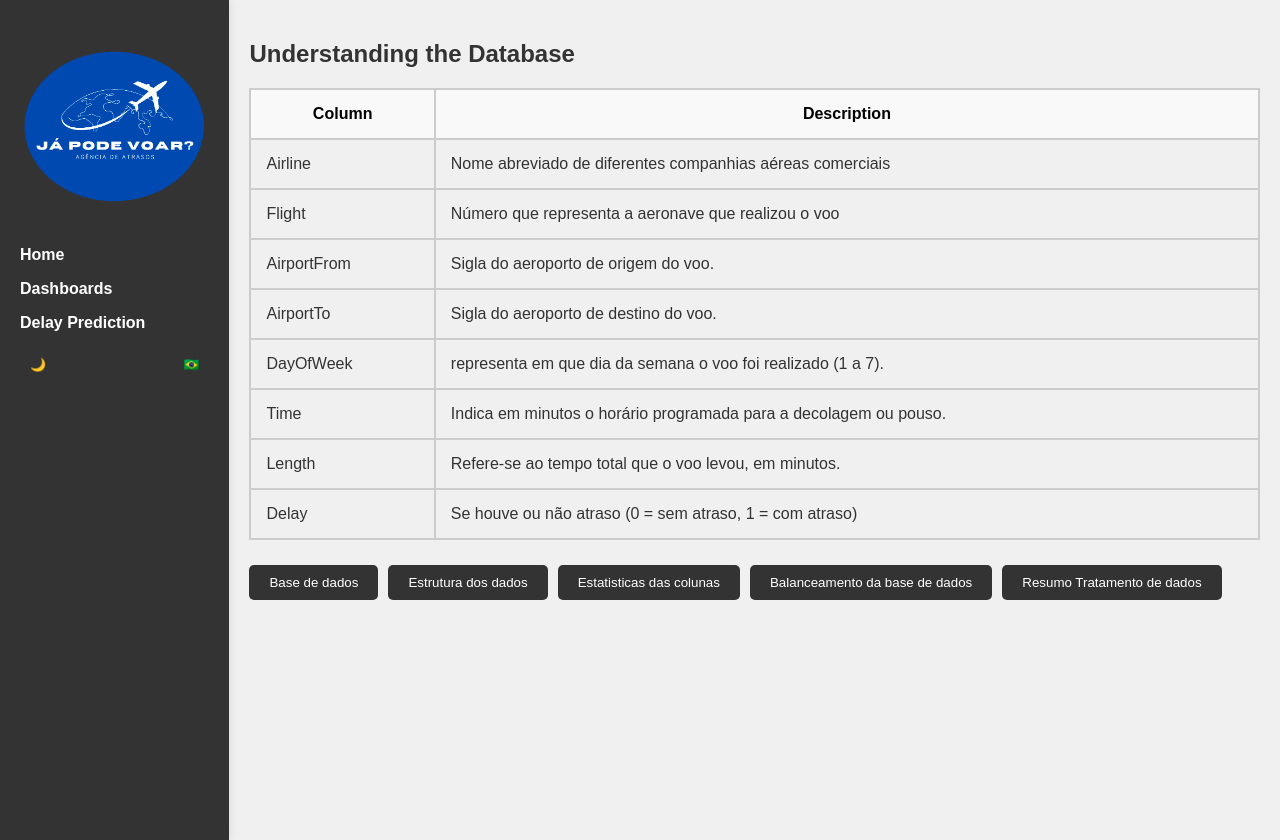
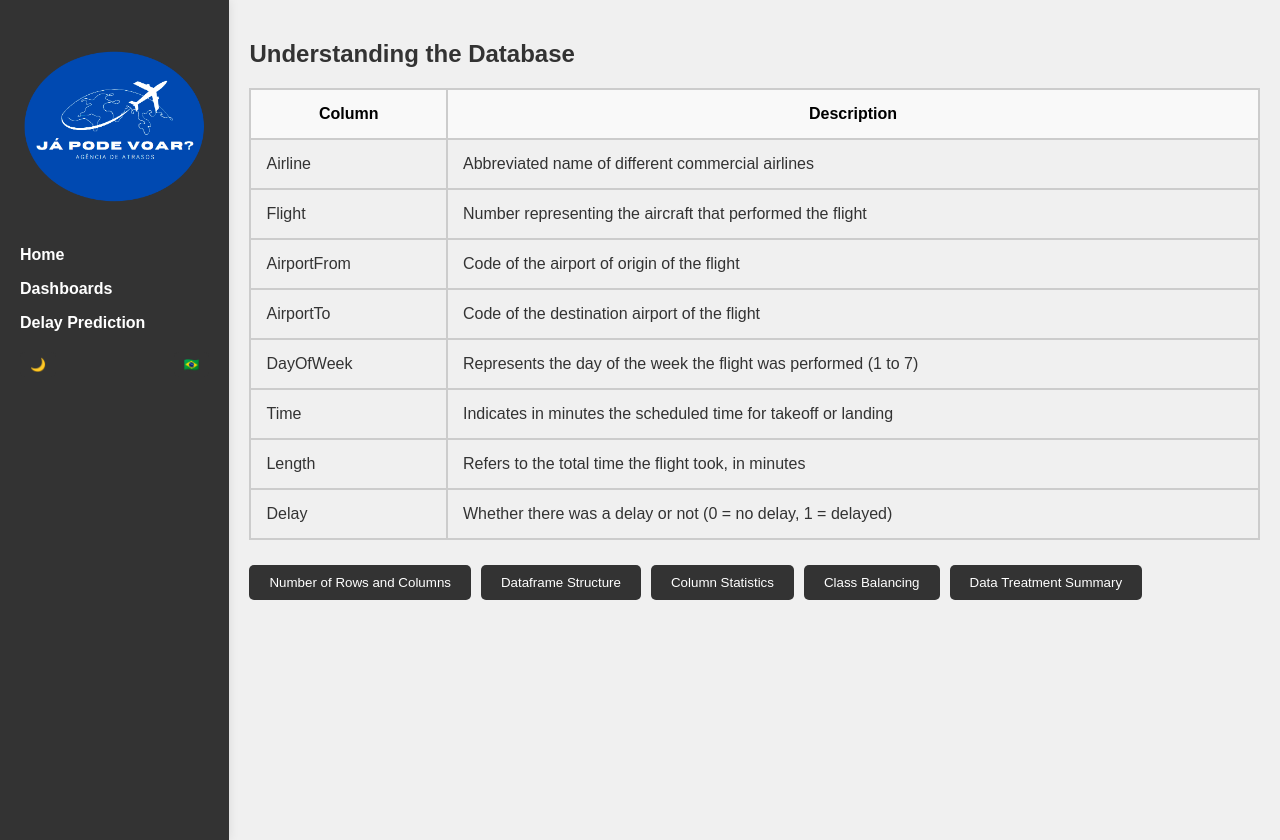
Before and after one commit to herbertgabriel/JaPodeVoar, a Flask app: page / in a window 1280 px wide. Run offline with Flask 3, Linux system fonts and the light colour scheme.

Commit message:
Refatorar estilos CSS, atualizar templates HTML para suporte a novos formatos de horário e melhorar textos, além de remover arquivo CSS desnecessário

```diff
--- a/app/routes.py
+++ b/app/routes.py
@@ -146,8 +146,8 @@ def predict_delay():
     airport_from = data['aeroporto-origem']
     airport_to = data['aeroporto-destino']
     day_of_week = int(data['dia-semana'])
-    time = int(data['horario-voo'])
-    length = int(data['duracao-voo'])
+    time = sum(int(x) * 60 ** i for i, x in enumerate(data['horario-voo'].split(":")[::-1]))
+    length = sum(int(x) * 60 ** i for i, x in enumerate(data['duracao-voo'].split(":")[::-1]))
     flight_number = data['aeronave']
 
     # Criar um DataFrame com os dados do formulário
--- a/app/static/js/buttons-index.js
+++ b/app/static/js/buttons-index.js
@@ -2,19 +2,94 @@ document.addEventListener('DOMContentLoaded', function() {
     const buttons = document.querySelectorAll('.buttons button');
     const resultDiv = document.querySelector('.result');
 
-    // Mapeamento dos textos de cada botão
-    const buttonTexts = {
-        'num-linhas-colunas': 'Base está em formato CSV e possui 42MB, no total 539383 instâncias e 8 atributos, <p data-translate="resumo-text-pt6">Aqui está o link para o conjunto de dados no Kaggle: <a href="https://www.kaggle.com/datasets/jimschacko/airlines-dataset-to-predict-a-delay">Airlines Dataset to Predict a Delay</a></p>',
-        'estrutura-dataframe': `
+    // Mapeamento dos textos de cada botão em inglês
+    const buttonTextsEN = {
+        'num-rows-columns': 'The dataset is in CSV format, with a size of 42MB, totaling 539,383 instances and 8 attributes. <p data-translate="summary-text-en6">Here is the link to the dataset on Kaggle: <a href="https://www.kaggle.com/datasets/jimschacko/airlines-dataset-to-predict-a-delay">Airlines Dataset to Predict a Delay</a></p>',
+        'dataframe-structure': `
+            <h1>DataFrame Information</h1>
+            <p>Index: 539,383 entries, 1 to 539,383</p>
+            <p>Data columns (total of 8 columns):</p>
+            <table>
+                <thead>
+                    <tr>
+                        <th>#</th>
+                        <th>Column</th>
+                        <th>Non-Null Count</th>
+                        <th>Data Type</th>
+                    </tr>
+                </thead>
+                <tbody>
+                    <tr>
+                        <td>0</td>
+                        <td>Airline</td>
+                        <td>539,383 non-null</td>
+                        <td>object</td>
+                    </tr>
+                    <tr>
+                        <td>1</td>
+                        <td>Flight</td>
+                        <td>539,383 non-null</td>
+                        <td>int64</td>
+                    </tr>
+                    <tr>
+                        <td>2</td>
+                        <td>AirportFrom</td>
+                        <td>539,383 non-null</td>
+                        <td>object</td>
+                    </tr>
+                    <tr>
+                        <td>3</td>
+                        <td>AirportTo</td>
+                        <td>539,383 non-null</td>
+                        <td>object</td>
+                    </tr>
+                    <tr>
+                        <td>4</td>
+                        <td>DayOfWeek</td>
+                        <td>539,383 non-null</td>
+                        <td>int64</td>
+                    </tr>
+                    <tr>
+                        <td>5</td>
+                        <td>Time</td>
+                        <td>539,383 non-null</td>
+                        <td>int64</td>
+                    </tr>
+                    <tr>
+                        <td>6</td>
+                        <td>Length</td>
+                        <td>539,383 non-null</td>
+                        <td>int64</td>
+                    </tr>
+                    <tr>
+                        <td>7</td>
+                        <td>Delay</td>
+                        <td>539,383 non-null</td>
+                        <td>int64</td>
+                    </tr>
+                </tbody>
+            </table>
+        `,
+        'column-data-types': 'Data Types of Each Column: \nAirline: string\nFlight: int\nAirportFrom: string\nAirportTo: string\nDayOfWeek: int\nTime: int\nLength: int\nDelay: int',
+        'check-duplicate-rows': 'Check Duplicate Rows: No duplicate rows found',
+        'column-statistics': 'Column Statistics: \nAirline: 10 unique values\nFlight: 100 unique values\nAirportFrom: 20 unique values\nAirportTo: 20 unique values\nDayOfWeek: 7 unique values\nTime: 24 unique values\nLength: 100 unique values\nDelay: 2 unique values',
+        'class-balancing': 'There is a slight imbalance (55% without delay and 45% with delay). Balancing the classes will help improve the model’s performance by ensuring it does not favor the majority class.',
+        'data-treatment-summary': 'Selected All Attributes\nNo missing data found\n\nAmbiguity of the Length Column: The Length column causes confusion as it was initially unclear whether it referred to delay time or flight duration.\n\nPrevalence of Valid Duration: Most flights with delay equal to 0 (no delay) have values in the Length column different from zero, indicating that the flight duration is generally recorded, even when no delay occurs.\n\nOutliers: The presence of only 4 rows with Length equal to zero suggests these cases are exceptions and not the norm.'
+    };
+
+    // Mapeamento dos textos de cada botão em português
+    const buttonTextsPtBr = {
+        'num-rows-columns': 'O conjunto de dados está em formato CSV, com um tamanho de 42MB, totalizando 539.383 instâncias e 8 atributos. <p data-translate="summary-text-en6">Aqui está o link para o conjunto de dados no Kaggle: <a href="https://www.kaggle.com/datasets/jimschacko/airlines-dataset-to-predict-a-delay">Airlines Dataset to Predict a Delay</a></p>',
+        'dataframe-structure': `
             <h1>Informações do DataFrame</h1>
-            <p>Índice: 539383 entradas, 1 a 539383</p>
+            <p>Índice: 539.383 entradas, de 1 a 539.383</p>
             <p>Colunas de dados (total de 8 colunas):</p>
             <table>
                 <thead>
                     <tr>
                         <th>#</th>
                         <th>Coluna</th>
-                        <th>Contagem de Não Nulos</th>
+                        <th>Contagem Não Nula</th>
                         <th>Tipo de Dado</th>
                     </tr>
                 </thead>
@@ -22,90 +97,80 @@ document.addEventListener('DOMContentLoaded', function() {
                     <tr>
                         <td>0</td>
                         <td>Airline</td>
-                        <td>539383 não nulos</td>
+                        <td>539.383 não nulos</td>
                         <td>object</td>
                     </tr>
                     <tr>
                         <td>1</td>
                         <td>Flight</td>
-                        <td>539383 não nulos</td>
+                        <td>539.383 não nulos</td>
                         <td>int64</td>
                     </tr>
                     <tr>
                         <td>2</td>
                         <td>AirportFrom</td>
-                        <td>539383 não nulos</td>
+                        <td>539.383 não nulos</td>
                         <td>object</td>
                     </tr>
                     <tr>
                         <td>3</td>
                         <td>AirportTo</td>
-                        <td>539383 não nulos</td>
+                        <td>539.383 não nulos</td>
                         <td>object</td>
                     </tr>
                     <tr>
                         <td>4</td>
                         <td>DayOfWeek</td>
-                        <td>539383 não nulos</td>
+                        <td>539.383 não nulos</td>
                         <td>int64</td>
                     </tr>
                     <tr>
                         <td>5</td>
                         <td>Time</td>
-                        <td>539383 não nulos</td>
+                        <td>539.383 não nulos</td>
                         <td>int64</td>
                     </tr>
                     <tr>
                         <td>6</td>
                         <td>Length</td>
-                        <td>539383 não nulos</td>
+                        <td>539.383 não nulos</td>
                         <td>int64</td>
                     </tr>
                     <tr>
                         <td>7</td>
                         <td>Delay</td>
-                        <td>539383 não nulos</td>
+                        <td>539.383 não nulos</td>
                         <td>int64</td>
                     </tr>
                 </tbody>
             </table>
         `,
-        'estatisticas-colunas': `
-            <h1>Estatísticas das Colunas</h1>
-            <table>
-                <thead>
-                    <tr>
-                        <th>Descrição</th>
-                        <th>Valor</th>
-                    </tr>
-                </thead>
-                <tbody>
-                    <tr>
-                        <td>Quantidade de companhias aéreas distintas</td>
-                        <td>18</td>
-                    </tr>
-                    <tr>
-                        <td>Quantidade de modelos de aviões distintos</td>
-                        <td>6585</td>
-                    </tr>
-                    <tr>
-                        <td>Quantidade de aeroportos distintos (origem)</td>
-                        <td>293</td>
-                    </tr>
-                    <tr>
-                        <td>Quantidade de aeroportos distintos (destino)</td>
-                        <td>293</td>
-                    </tr>
-                    <tr>
-                        <td>Quantidade total de voos</td>
-                        <td>539383</td>
-                    </tr>
-                </tbody>
-            </table>
-        `,
-        'balanceamento-classes': 'Há um leve desbalanceamento (55% sem atraso e 45% com atraso). Balancear as classes ajudará a melhorar o desempenho do modelo, garantindo que ele não se incline para a classe majoritária.',
-        'mostrar-tratamento-dados': 'Selecionamos Todos os Atributos\nNão foram encontrados dados faltantes\n\nAmbiguidade da Coluna Length: A coluna Length gera confusão, pois, inicialmente, não estava claro se se referia ao tempo de atraso ou à duração do voo.\n\nPredominância de Duração Válida: A maioria dos voos com delay igual a 0 (não houve atraso) possui valores na coluna Length diferente de zero, o que indica que a duração do voo é geralmente registrada, mesmo não se atrasando.\n\nOcorrências Atípicas: A presença de apenas 4 linhas com Length igual a zero sugere que esses casos são exceções e não a norma.'
+        'column-data-types': 'Tipos de dados de cada coluna: \nAirline: string\nFlight: int\nAirportFrom: string\nAirportTo: string\nDayOfWeek: int\nTime: int\nLength: int\nDelay: int',
+        'check-duplicate-rows': 'Verificar linhas duplicadas: Nenhuma linha duplicada encontrada',
+        'column-statistics': 'Estatísticas das colunas: \nAirline: 10 valores únicos\nFlight: 100 valores únicos\nAirportFrom: 20 valores únicos\nAirportTo: 20 valores únicos\nDayOfWeek: 7 valores únicos\nTime: 24 valores únicos\nLength: 100 valores únicos\nDelay: 2 valores únicos',
+        'class-balancing': 'Há um leve desequilíbrio (55% sem atraso e 45% com atraso). Balancear as classes ajudará a melhorar o desempenho do modelo, garantindo que ele não favoreça a classe majoritária.',
+        'data-treatment-summary': 'Selecionados todos os atributos\nNenhum dado ausente encontrado\n\nAmbiguidade da coluna Length: A coluna Length causa confusão, pois inicialmente não estava claro se se referia ao tempo de atraso ou à duração do voo.\n\nPrevalência da duração válida: A maioria dos voos com atraso igual a 0 (sem atraso) possui valores na coluna Length diferentes de zero, indicando que a duração do voo geralmente é registrada, mesmo quando não há atraso.\n\nOutliers: A presença de apenas 4 linhas com Length igual a zero sugere que esses casos são exceções e não a norma.'
     };
+
+    function updateButtonTexts(lang) {
+        buttons.forEach(button => {
+            const buttonText = lang === 'en' ? button.getAttribute('data-translate') : button.getAttribute('data-translate');
+            button.innerHTML = translations[lang][buttonText];
+        });
+    }
+
+    document.getElementById('toggle-language').addEventListener('click', function() {
+        const currentLang = document.documentElement.lang;
+        if (currentLang === 'en') {
+            document.documentElement.lang = 'pt-br';
+            this.textContent = '🇺🇸';
+            updateButtonTexts('pt-br');
+        } else {
+            document.documentElement.lang = 'en';
+            this.textContent = '🇧🇷';
+            updateButtonTexts('en');
+        }
+    });
 
     buttons.forEach(button => {
         button.addEventListener('click', function() {
@@ -113,10 +178,23 @@ document.addEventListener('DOMContentLoaded', function() {
             resultDiv.innerHTML = '';
 
             // Obter o texto correspondente ao botão clicado
-            const buttonText = buttonTexts[button.getAttribute('data-translate')];
+            let buttonText = document.documentElement.lang === 'en' ? buttonTextsEN[button.getAttribute('data-translate')] : buttonTextsPtBr[button.getAttribute('data-translate')];
 
             // Adicionar o conteúdo ao resultDiv
             resultDiv.innerHTML = buttonText;
         });
     });
+
+    document.getElementById('toggle-language').addEventListener('click', function() {
+    const currentLang = document.documentElement.lang;
+    if (currentLang === 'en') {
+        document.documentElement.lang = 'pt-br';
+        this.textContent = '🇺🇸';
+        translateContent('pt-br');
+    } else {
+        document.documentElement.lang = 'en';
+        this.textContent = '🇧🇷';
+        translateContent('en');
+    }
 });
+});
--- a/app/static/js/language-toggle.js
+++ b/app/static/js/language-toggle.js
@@ -1,28 +1,79 @@
 const translations = {
     'pt-br': {
-
+        'home': 'Início',
+        'dashboards': 'Dashboards',
+        'prediction': 'Previsão de Atraso',
+        'database-title': 'Conhecendo a Base de Dados',
+        'column': 'Coluna',
+        'description': 'Descrição',
+        'airline': 'Companhia Aérea',
+        'airline-description': 'Nome abreviado de diferentes companhias aéreas comerciais',
+        'flight': 'Voo',
+        'flight-description': 'Número que representa a aeronave que realizou o voo',
+        'airportFrom': 'Aeroporto de Origem',
+        'airportFrom-description': 'Código do aeroporto de origem do voo',
+        'airportTo': 'Aeroporto de Destino',
+        'airportTo-description': 'Código do aeroporto de destino do voo',
+        'dayOfWeek': 'Dia da Semana',
+        'dayOfWeek-description': 'Representa o dia da semana em que o voo foi realizado (1 a 7)',
+        'time': 'Horário',
+        'time-description': 'Indica em minutos o horário programado para decolagem ou pouso',
+        'length': 'Duração',
+        'length-description': 'Refere-se ao tempo total que o voo levou, em minutos',
+        'delay': 'Atraso',
+        'delay-description': 'Se houve ou não atraso (0 = sem atraso, 1 = com atraso)',
+        'num-rows-columns': 'Número de Linhas e Colunas',
+        'dataframe-structure': 'Estrutura do DataFrame',
+        'column-statistics': 'Estatísticas das Colunas',
+        'class-balancing': 'Balanceamento de Classes',
+        'data-treatment-summary': 'Resumo do Tratamento de Dados',
+        'linha-aerea': 'Linha Aérea:',
+        'aeronave': 'Aeronave',
+        'aeroporto-origem': 'Aeroporto de Origem:',
+        'aeroporto-destino': 'Aeroporto de Destino:',
+        'dia-semana': 'Dia da Semana:',
+        'domingo': 'Domingo',
+        'segunda-feira': 'Segunda-feira',
+        'terca-feira': 'Terça-feira',
+        'quarta-feira': 'Quarta-feira',
+        'quinta-feira': 'Quinta-feira',
+        'sexta-feira': 'Sexta-feira',
+        'sabado': 'Sábado',
+        'horario-voo': 'Horário do Voo (Horas:Minutos):',
+        'duracao-voo': 'Tempo de Duração do Voo (Horas:Minutos):',
+        'verificar-atraso': 'Verificar Atraso',
+        'result-text-delay': 'O voo está previsto para atrasar!',
+        'result-text-no-delay': 'O voo está previsto para ser pontual!',
+        'result-title': 'Resultado da Previsão'
     },
     'en': {
-        'inicio': 'Home',
-        'graficos': 'Dashboards',
-        'previsao': 'Delay Prediction',
-        'coluna': 'Column',
-        'descricao': 'Description',
-        'flight': 'Flight Identifier',
+        'home': 'Home',
+        'dashboards': 'Dashboards',
+        'prediction': 'Delay Prediction',
+        'database-title': 'Understanding the Database',
+        'column': 'Column',
+        'description': 'Description',
         'airline': 'Airline',
+        'airline-description': 'Abbreviated name of different commercial airlines',
+        'flight': 'Flight',
+        'flight-description': 'Number representing the aircraft that performed the flight',
         'airportFrom': 'Origin Airport',
+        'airportFrom-description': 'Code of the airport of origin of the flight',
         'airportTo': 'Destination Airport',
-        'dayOfWeek': 'Day of the Week',
-        'time': 'Flight Time',
-        'length': 'Flight Duration',
-        'delay': 'Delay Indicator (0 for no delay and 1 for delay)',
-        'num-linhas-colunas': 'Number of Rows and Columns',
-        'estrutura-dataframe': 'Dataframe Structure',
-        'tipos-dados-coluna': 'Data Types of Each Column',
-        'verificar-linhas-duplicadas': 'Check for Duplicate Rows',
-        'estatisticas-colunas': 'Column Statistics',
-        'balanceamento-classes': 'Class Balance',
-        'mostrar-tratamento-dados': 'Show Data Treatment',
+        'airportTo-description': 'Code of the destination airport of the flight',
+        'dayOfWeek': 'DayOfWeek',
+        'dayOfWeek-description': 'Represents the day of the week the flight was performed (1 to 7)',
+        'time': 'Time',
+        'time-description': 'Indicates in minutes the scheduled time for takeoff or landing',
+        'length': 'Length',
+        'length-description': 'Refers to the total time the flight took, in minutes',
+        'delay': 'Delay',
+        'delay-description': 'Whether there was a delay or not (0 = no delay, 1 = delayed)',
+        'num-rows-columns': 'Number of Rows and Columns',
+        'dataframe-structure': 'Dataframe Structure',
+        'column-statistics': 'Column Statistics',
+        'class-balancing': 'Class Balancing',
+        'data-treatment-summary': 'Data Treatment Summary',
         'linha-aerea': 'Airline:',
         'aeronave': 'Aircraft',
         'aeroporto-origem': 'Origin Airport:',
@@ -35,9 +86,12 @@ const translations = {
         'quinta-feira': 'Thursday',
         'sexta-feira': 'Friday',
         'sabado': 'Saturday',
-        'horario-voo': 'Flight Time (in minutes):',
-        'duracao-voo': 'Flight Duration (in minutes):',
-        'verificar-atraso': 'Check Delay'
+        'horario-voo': 'Flight Time (Hours:Minutes):',
+        'duracao-voo': 'Flight Duration (Hours:Minutes):',
+        'verificar-atraso': 'Check Delay',
+        'result-text-delay': 'The flight is predicted to be delayed.',
+        'result-text-no-delay': 'The flight is predicted not to be delayed.',
+        'result-title': 'Prediction Result'
     }
 };
 
--- a/app/templates/dashboard.html
+++ b/app/templates/dashboard.html
@@ -11,9 +11,9 @@
         <nav>
             <ul>
                 <div class="container-logo"><img src="../static/image/logo.png" alt="Logo"></div>
-                <li><a href="/" data-translate="inicio">Home</a></li>
-                <li><a href="/dashboard" data-translate="graficos">Dashboards</a></li>
-                <li><a href="/predictor" data-translate="previsao">Delay Prediction</a></li>
+                <li><a href="/" data-translate="home">Home</a></li>
+                <li><a href="/dashboard" data-translate="dashboards">Dashboards</a></li>
+                <li><a href="/predictor" data-translate="prediction">Delay Prediction</a></li>
             </ul>
         </nav>
         <div class="toggle-buttons">
--- a/app/templates/index.html
+++ b/app/templates/index.html
@@ -10,9 +10,9 @@
         <nav>
             <ul>
                 <div class="container-logo"><img src="../static/image/logo.png" alt="Logo"></div>
-                <li><a href="/" data-translate="inicio">Home</a></li>
-                <li><a href="/dashboard" data-translate="graficos">Dashboards</a></li>
-                <li><a href="/predictor" data-translate="previsao">Delay Prediction</a></li>
+                <li><a href="/" data-translate="home">Home</a></li>
+                <li><a href="/dashboard" data-translate="dashboards">Dashboards</a></li>
+                <li><a href="/predictor" data-translate="prediction">Delay Prediction</a></li>
             </ul>
         </nav>
         <div class="toggle-buttons">
@@ -26,55 +26,54 @@
             <table>
                 <thead>
                     <tr>
-                        <th data-translate="coluna">Column</th>
-                        <th data-translate="descricao">Description</th>
+                        <th data-translate="column">Column</th>
+                        <th data-translate="description">Description</th>
                     </tr>
                 </thead>
                 <tbody>
                     <tr>
                         <td data-translate="airline">Airline</td>
-                        <td data-translate="ariline-description">Nome abreviado de diferentes companhias aéreas comerciais</td>
+                        <td data-translate="airline-description">Abbreviated name of different commercial airlines</td>
                     </tr>
                     <tr>
                         <td data-translate="flight">Flight</td>
-                        <td data-translate="airportTo"> Número que representa a aeronave que realizou o voo</td>
+                        <td data-translate="flight-description">Number representing the aircraft that performed the flight</td>
                     </tr>
                     <tr>
                         <td data-translate="airportFrom">AirportFrom</td>
-                        <td data-translate="airportTo">Sigla do aeroporto de origem do voo.</td>
+                        <td data-translate="airportFrom-description">Code of the airport of origin of the flight</td>
                     </tr>
                     <tr>
-                        <td data-translate="airportFrom">AirportTo</td>
-                        <td data-translate="airportTo">Sigla do aeroporto de destino do voo.</td>
+                        <td data-translate="airportTo">AirportTo</td>
+                        <td data-translate="airportTo-description">Code of the destination airport of the flight</td>
                     </tr>
                     <tr>
-                        <td data-translate="airportFrom">DayOfWeek</td>
-                        <td data-translate="airportTo">representa em que dia da semana o voo foi realizado (1 a 7).</td>
+                        <td data-translate="dayOfWeek">DayOfWeek</td>
+                        <td data-translate="dayOfWeek-description">Represents the day of the week the flight was performed (1 to 7)</td>
                     </tr>
                     <tr>
-                        <td data-translate="airportFrom">Time</td>
-                        <td data-translate="airportTo"> Indica em minutos o horário programada para a decolagem ou pouso.</td>
+                        <td data-translate="time">Time</td>
+                        <td data-translate="time-description">Indicates in minutes the scheduled time for takeoff or landing</td>
                     </tr>
                     <tr>
-                        <td data-translate="dayOfWeek">Length</td>
-                        <td data-translate="time">Refere-se ao tempo total que o voo levou, em minutos.</td>
+                        <td data-translate="length">Length</td>
+                        <td data-translate="length-description">Refers to the total time the flight took, in minutes</td>
                     </tr>
                     <tr>
-                        <td data-translate="length">Delay</td>
-                        <td data-translate="delay">Se houve ou não atraso (0 = sem atraso, 1 = com atraso)</td>
+                        <td data-translate="delay">Delay</td>
+                        <td data-translate="delay-description">Whether there was a delay or not (0 = no delay, 1 = delayed)</td>
                     </tr>
                 </tbody>
             </table>
             <div class="buttons">
-                <button data-translate="num-linhas-colunas">Base de dados</button>
-                <button data-translate="estrutura-dataframe">Estrutura dos dados</button>
-                <button data-translate="estatisticas-colunas">Estatisticas das colunas</button>
-                <button data-translate="balanceamento-classes">Balanceamento da base de dados</button>
-                <button data-translate="mostrar-tratamento-dados">Resumo Tratamento de dados</button>
+                <button data-translate="num-rows-columns">Number of Rows and Columns</button>
+                <button data-translate="dataframe-structure">Dataframe Structure</button>
+                <button data-translate="column-statistics">Column Statistics</button>
+                <button data-translate="class-balancing">Class Balancing</button>
+                <button data-translate="data-treatment-summary">Data Treatment Summary</button>
             </div>
             <div class="result"></div>
         </section>
-
     </main>
     <script src="../static/js/dark-mode.js"></script>
     <script src="../static/js/language-toggle.js"></script>
```
Also changed, not shown: app/static/css/globals.css (+10 -0 lines), app/static/css/predictor.css (deleted, +0 -20 lines), app/static/css/results.css (+8 -4 lines), app/templates/predictor.html (+8 -8 lines), app/templates/results.html (+8 -8 lines), tests/test_routes.py (+2 -2 lines).
